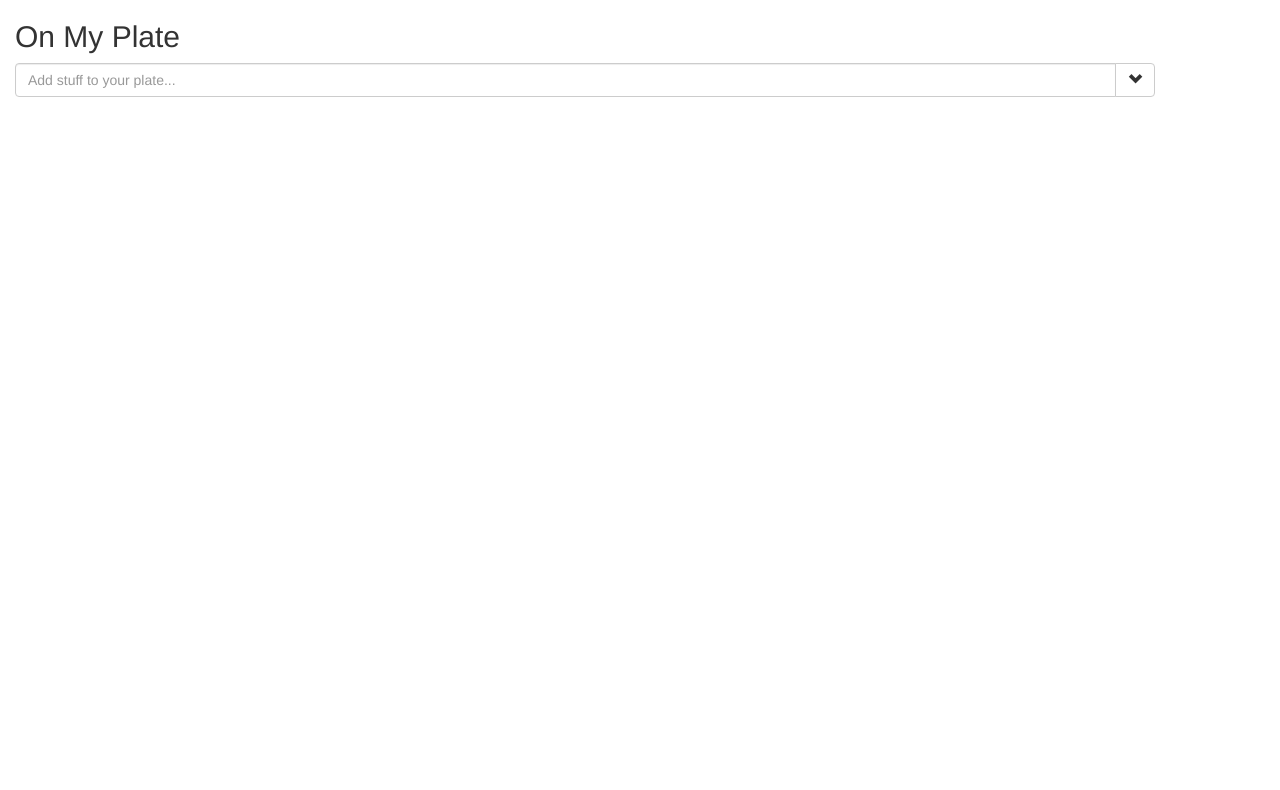
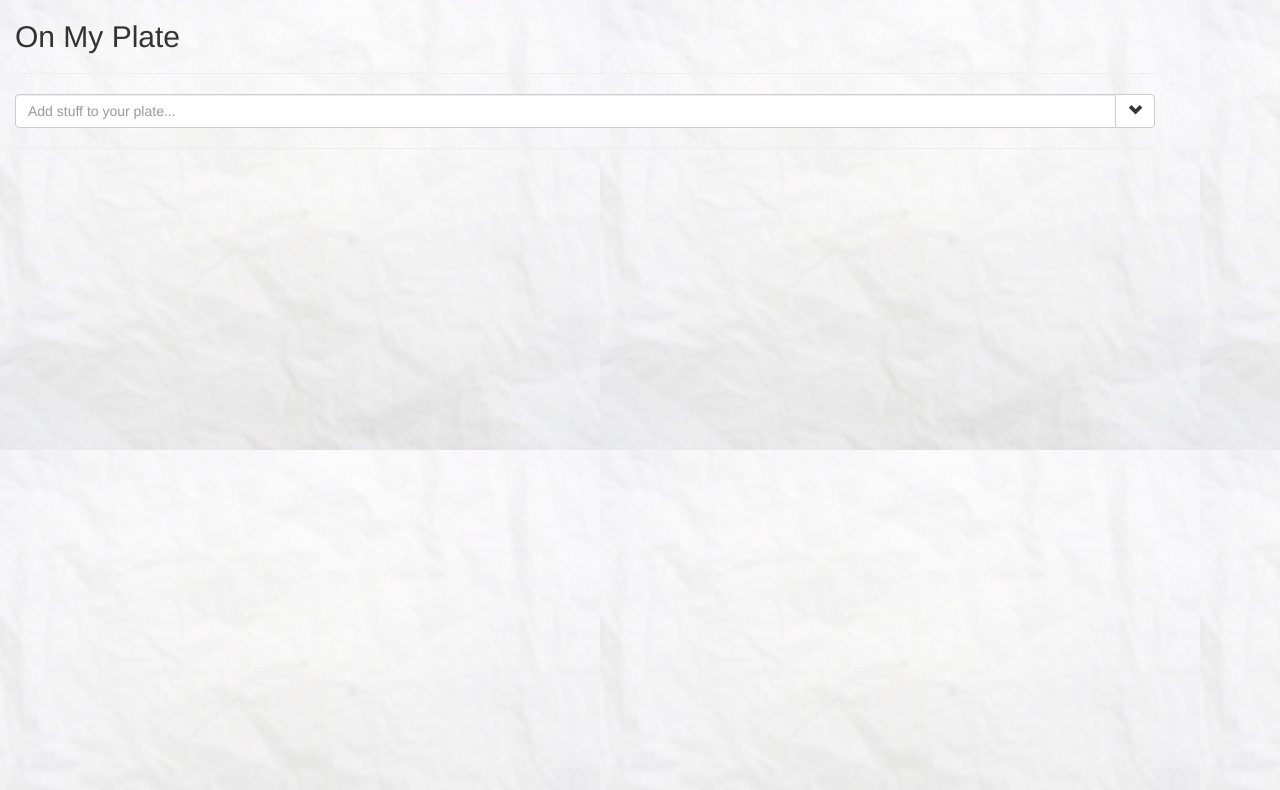
Before and after one commit to sumitgouthaman/OnMyPlate, a browser extension: page index.html in a window 1280 px wide. Drawn offline with nearby package versions, Linux system fonts and the light colour scheme.

Commit message:
Adds UI facelift

```diff
--- a/css/onmyplate.css
+++ b/css/onmyplate.css
@@ -2,6 +2,8 @@ body {
     min-width: 357px;
     max-width: 400px;
     overflow-x: hidden;
+    background-image: url(../images/background.jpg);
+    background-repeat: repeat;
 }
 .hidden-at-load {
     display: none;
--- a/index.html
+++ b/index.html
@@ -18,6 +18,7 @@
         <div class="row">
             <div class="col-xs-12">
                 <h2>{{appName}}</h2>
+                <hr/>
             </div>
         </div>
         <div class="row">
@@ -30,7 +31,7 @@
                         </button>
                     </span>
                 </div>
-                <br/>
+                <hr/>
             </div>
             <div class="col-xs-12" ng-show="showMoreOptions">
                 <form class="form-horizontal" role="form">
@@ -52,6 +53,7 @@
                         </div>
                     </div>
                 </form>
+                <hr/>
             </div>
         </div>
         <div class="row">
```
Also changed, not shown: images/background.jpg (added).
